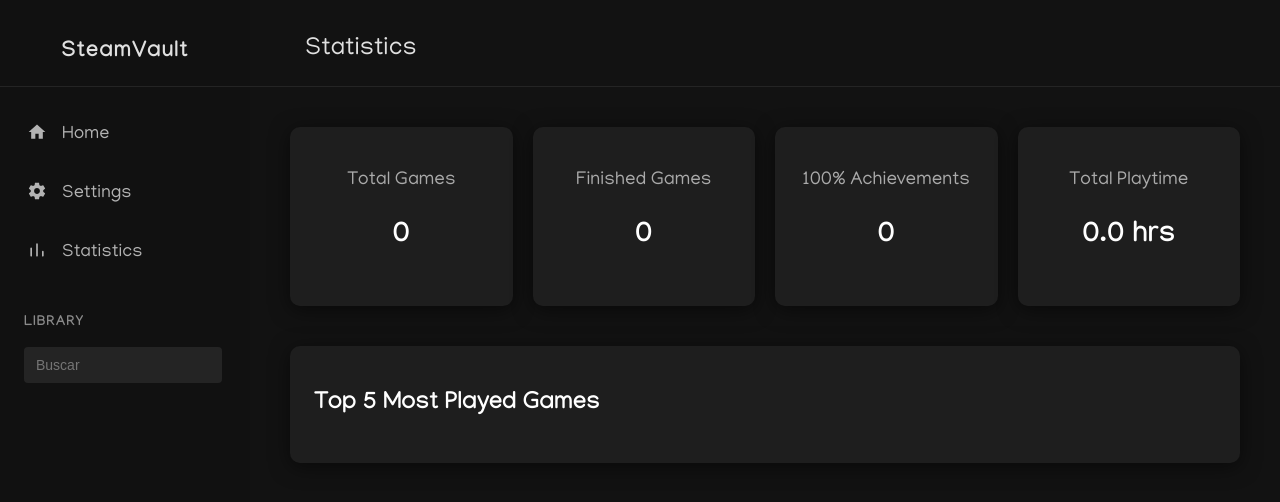
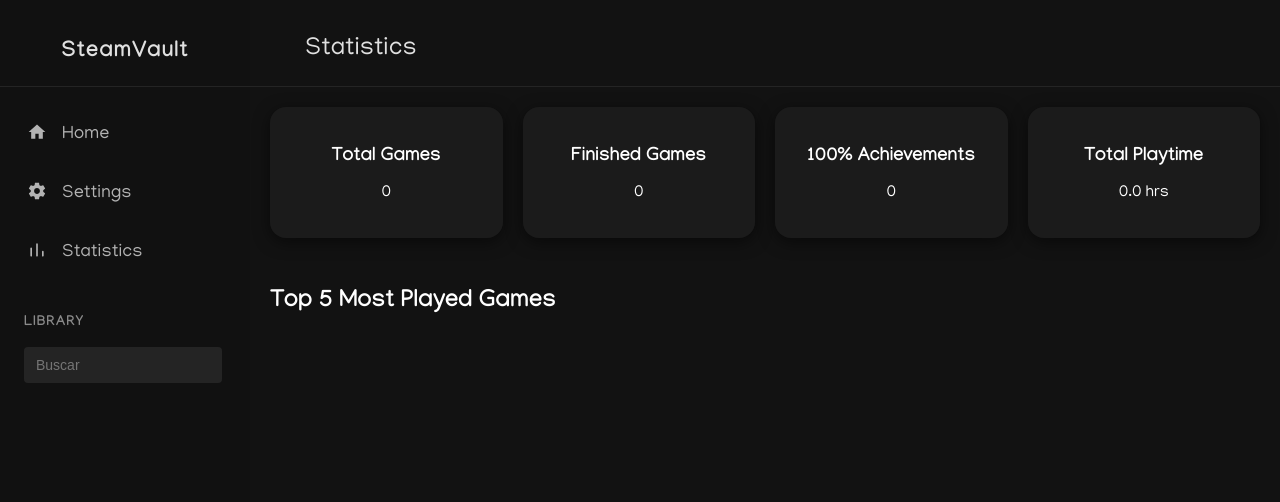
Before and after one commit to TiagoPortilho/SteamVault, a React (Vite) app: page /statistics in a window 1280 px wide. Shown: the top 502 px of the page. Built offline with nearby package versions, Linux system fonts and the light colour scheme.

Commit message:
Statistics Design

```diff
--- a/package.json
+++ b/package.json
@@ -19,6 +19,7 @@
     "react": "^18.3.1",
     "react-dom": "^18.3.1",
     "react-router-dom": "^7.6.0",
+    "recharts": "^2.15.3",
     "vdf-extra": "^2.2.2"
   },
   "devDependencies": {
--- a/src/styles/Statistics.css
+++ b/src/styles/Statistics.css
@@ -1,79 +1,88 @@
 .stats-container {
-  padding: 40px;
-  max-width: 1000px;
-  margin: 0 auto;
-  color: var(--text-color);
-  font-family: "Manjari", sans-serif;
+  padding: 20px;
 }
 
 .stats-grid {
   display: grid;
   grid-template-columns: repeat(auto-fit, minmax(200px, 1fr));
   gap: 20px;
-  margin-bottom: 40px;
 }
 
 .stat-card {
-  background-color: var(--bg-dark);
-  padding: 24px;
-  border-radius: var(--border-radius);
-  box-shadow: 0 4px 20px rgba(0, 0, 0, 0.5);
+  background: rgba(30, 30, 30, 0.8);
+  backdrop-filter: blur(8px);
+  border-radius: 16px;
+  padding: 20px;
   text-align: center;
+  color: var(--text-color);
+  box-shadow: 0 4px 16px rgba(0, 0, 0, 0.5);
+  transition: transform 0.2s ease;
+}
+
+.stat-card:hover {
+  transform: translateY(-5px);
 }
 
 .stat-card h3 {
   margin-bottom: 10px;
-  color: #aaa;
-  font-weight: 500;
+  color: var(--text-color);
 }
 
-.stat-card p {
-  font-size: 1.8rem;
-  font-weight: 700;
+.charts-section {
+  margin-top: 40px;
+  text-align: center;
+}
+
+.chart-wrapper {
+  max-width: 500px;
+  margin: 0 auto;
+  background: rgba(30, 30, 30, 0.8);
+  backdrop-filter: blur(8px);
+  border-radius: 16px;
+  padding: 20px;
+  box-shadow: 0 4px 16px rgba(0, 0, 0, 0.5);
+}
+
+.charts-section h2 {
+  margin-bottom: 20px;
   color: var(--text-color);
 }
 
 .top-games {
-  background-color: var(--bg-dark);
-  padding: 24px;
-  border-radius: var(--border-radius);
-  box-shadow: 0 4px 20px rgba(0, 0, 0, 0.5);
+  margin-top: 50px;
 }
 
 .top-games h2 {
   margin-bottom: 20px;
+  color: var(--text-color);
 }
 
 .top-games-list {
   display: flex;
   flex-direction: column;
-  gap: 16px;
+  gap: 15px;
 }
 
 .top-game-card {
-  background-color: var(--bg-light);
-  padding: 16px;
-  border-radius: var(--border-radius);
-  display: flex;
-  flex-direction: column;
-  gap: 8px;
-}
-
-.top-game-card h4 {
-  margin: 0;
+  background: rgba(40, 40, 40, 0.8);
+  backdrop-filter: blur(8px);
+  border-radius: 12px;
+  padding: 15px 20px;
+  color: var(--text-color);
+  box-shadow: 0 3px 12px rgba(0, 0, 0, 0.4);
 }
 
 .progress-bar {
-  width: 100%;
-  height: 14px;
-  background-color: #333;
-  border-radius: 999px;
+  background: #333;
+  border-radius: 10px;
+  height: 8px;
+  margin-top: 8px;
   overflow: hidden;
 }
 
 .progress-fill {
+  background: linear-gradient(90deg, #4a19a8, #6b34d9);
   height: 100%;
-  background-color: var(--primary-color);
-  width: 0%;
+  border-radius: 10px;
   transition: width 0.4s ease;
 }
```
Also changed, not shown: src/pages/Statistics.jsx (+3 -9 lines), 1 other file (tests, documents, lock files or other folders).
